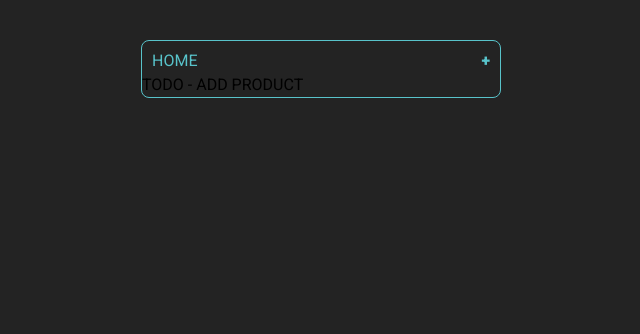
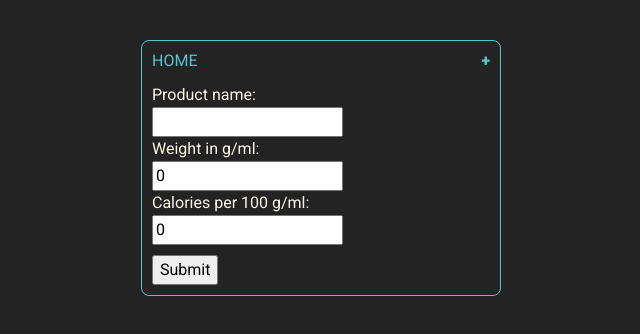
Before and after one commit to esthonisie/more-calories-vue3, a Vue app: page /create in a window 1280 px wide. Shown: the top 334 px of the page, without its empty margins (319-959 px from the left). Built offline with nearby package versions, Linux system fonts and the light colour scheme.

Commit message:
Create form for adding new items to calorie-list

```diff
--- /dev/null
+++ b/src/domains/calories/components/CalorieForm.vue
@@ -0,0 +1,34 @@
+<script setup>
+import { addCalorie } from '../store';
+
+const createNewCalorie = defineModel();
+</script>
+
+<template>
+  <form @submit.prevent="onSubmit">
+    <label for="product">Product name:</label><br />
+    <input id="product" name="product"
+      v-model="createNewCalorie.product"
+    ><br />
+    <label for="weight_g_ml">Weight in g/ml:</label><br />
+    <input id="weight_g_ml" name="weight_g_ml"
+      v-model.number="createNewCalorie.weight_g_ml"
+    ><br />
+    <label for="kcal_per_100">Calories per 100 g/ml:</label><br />
+    <input id="kcal_per_100" name="kcal_per_100"
+      v-model.number="createNewCalorie.kcal_per_100"
+    ><br />
+    <button @click="addCalorie(createNewCalorie)">Submit</button>
+  </form>
+</template>
+
+<style scoped>
+  form {
+    color: #fff7e9;
+    padding: 10px;
+  }
+
+  button {
+    margin-top: 10px;
+  }
+</style>
--- a/src/domains/calories/components/CaloriesList.vue
+++ b/src/domains/calories/components/CaloriesList.vue
@@ -18,9 +18,7 @@ const calcTotal = computed(
         <p>{{ Math.round((calorie.kcal_per_100 / 100) * calorie.weight_g_ml) }} kcal</p>
       </div>
       <div class="calories-info-container">
-        <p>weight in g/ml:
-          <input type="number" v-model="calorie.weight_g_ml">
-        </p>
+        <p>weight in g/ml: {{ calorie.weight_g_ml }}</p>
         <p>calories per 100 g/ml: {{ calorie.kcal_per_100 }}</p>
       </div>
     </template>
--- a/src/domains/calories/store.js
+++ b/src/domains/calories/store.js
@@ -1,13 +1,16 @@
 import { ref, computed } from 'vue'
 
+// state
 const calories = ref([
-  { product: "Rozijnen", kcal_per_100: 324, weight_g_ml: 5 },
-  { product: "Pompoenpitten", kcal_per_100: 605, weight_g_ml: 10 },
-  { product: "Notenmix", kcal_per_100: 668, weight_g_ml: 15 },
-  { product: "Gepofte spelt", kcal_per_100: 364, weight_g_ml: 5 },
-  { product: "Jordans granola", kcal_per_100: 446, weight_g_ml: 25 },
+  { product: "Rozijnen", weight_g_ml: 5, kcal_per_100: 324 },
+  { product: "Pompoenpitten", weight_g_ml: 10, kcal_per_100: 605 },
+  { product: "Notenmix", weight_g_ml: 15, kcal_per_100: 668 },
+  { product: "Gepofte spelt", weight_g_ml: 5, kcal_per_100: 364 },
+  { product: "Jordans granola", weight_g_ml: 25, kcal_per_100: 446 },
 ]);
 
+// getters
 export const getAllCalories = computed(() => calories.value);
 
+// actions
 export const addCalorie = (calorie) => calories.value.push(calorie);
--- a/src/domains/calories/views/CreateView.vue
+++ b/src/domains/calories/views/CreateView.vue
@@ -1,3 +1,16 @@
+<script setup>
+import { ref } from 'vue'
+import CalorieForm from '../components/CalorieForm.vue'
+
+const newCalorie = ref(
+  {
+    product: "",
+    weight_g_ml: 0,
+    kcal_per_100: 0,
+  },
+);
+</script>
+
 <template>
-  <p>TODO - ADD PRODUCT</p>
+  <CalorieForm v-model="newCalorie" />
 </template>
```
